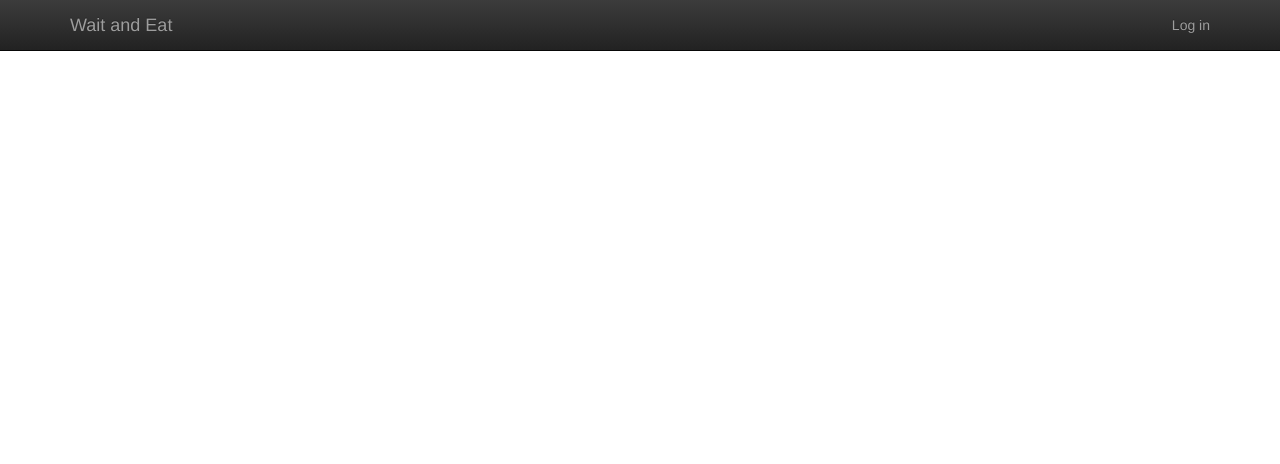
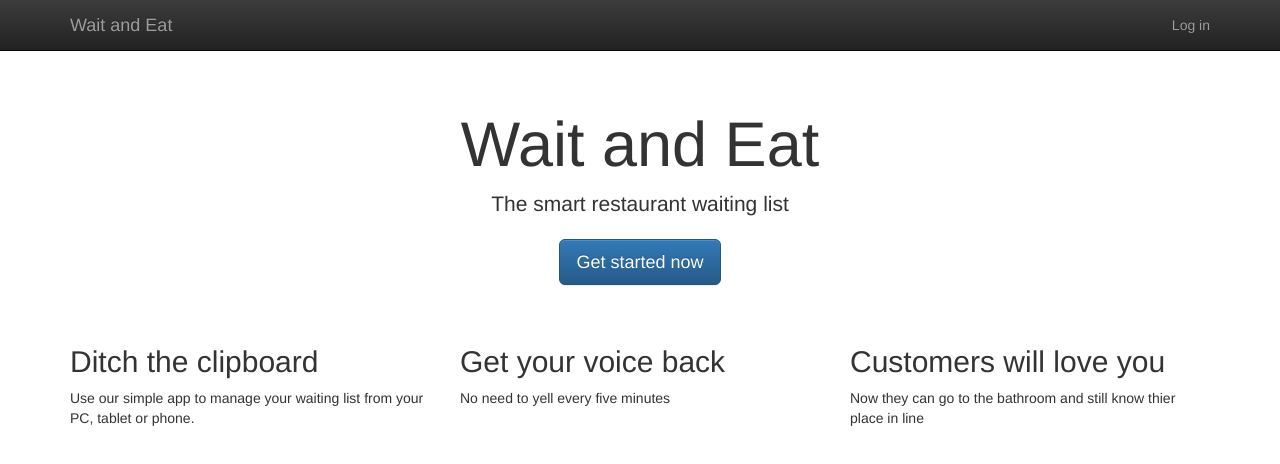
Before and after one commit to anandh27/restaurant-wait-angular, a website: page app/index.html in a window 1280 px wide. Drawn offline with nearby package versions, Linux system fonts and the light colour scheme.

Commit message:
finished up the initial layout of the landing page

```diff
--- a/app/css/app.css
+++ b/app/css/app.css
@@ -1,30 +1,13 @@
 /* app css stylesheet */
 
-.menu {
-  list-style: none;
-  border-bottom: 0.1em solid black;
-  margin-bottom: 2em;
-  padding: 0 0 0.5em;
+body {
+  padding-top: 50px;
+}
+.starter-template {
+  padding: 40px 15px;
+  text-align: center;
 }
 
-.menu:before {
-  content: "[";
+.starter-template h1 {
+  font-size: 63px;
 }
-
-.menu:after {
-  content: "]";
-}
-
-.menu > li {
-  display: inline;
-}
-
-.menu > li:before {
-  content: "|";
-  padding-right: 0.3em;
-}
-
-.menu > li:nth-child(1):before {
-  content: "";
-  padding: 0;
-}
--- a/app/index.html
+++ b/app/index.html
@@ -8,6 +8,8 @@
   <link rel="stylesheet" href="https://maxcdn.bootstrapcdn.com/bootstrap/3.2.0/css/bootstrap.min.css">
   <!-- Optional theme -->
   <link rel="stylesheet" href="https://maxcdn.bootstrapcdn.com/bootstrap/3.2.0/css/bootstrap-theme.min.css">
+  <!-- jQuery (necessary for Bootstrap's JavaScript plugins) -->
+  <script src="https://ajax.googleapis.com/ajax/libs/jquery/1.11.1/jquery.min.js"></script>
   <!-- Latest compiled and minified JavaScript -->
   <script src="https://maxcdn.bootstrapcdn.com/bootstrap/3.2.0/js/bootstrap.min.js"></script>
 </head>
--- a/app/partials/landing_page.html
+++ b/app/partials/landing_page.html
@@ -1 +1,23 @@
-This is the landing page!
+ <div class="container">
+
+  <div class="starter-template">
+    <h1>Wait and Eat</h1>
+    <p class="lead">The smart restaurant waiting list</p>
+    <button type="button" class="btn btn-primary btn-lg">Get started now</button>
+  </div>
+
+  <div class="row">
+  <div class="col-md-4">
+    <h2>Ditch the clipboard</h2>
+    <p>Use our simple app to manage your waiting list from your PC, tablet or phone.</p>
+  </div>
+  <div class="col-md-4">
+    <h2>Get your voice back</h2>
+    <p>No need to yell every five minutes</p>
+  </div>
+  <div class="col-md-4">
+    <h2>Customers will love you</h2>
+    <p>Now they can go to the bathroom and still know thier place in line</p>
+  </div>
+</div>
+</div><!-- .container -->
```
